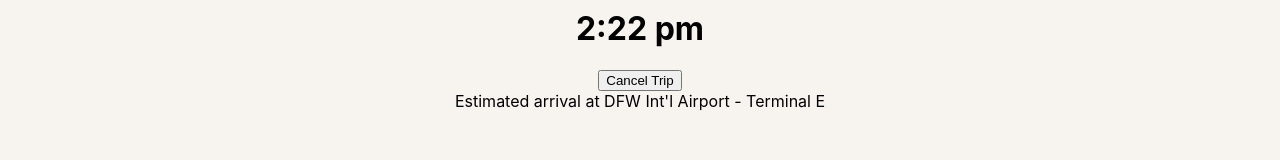
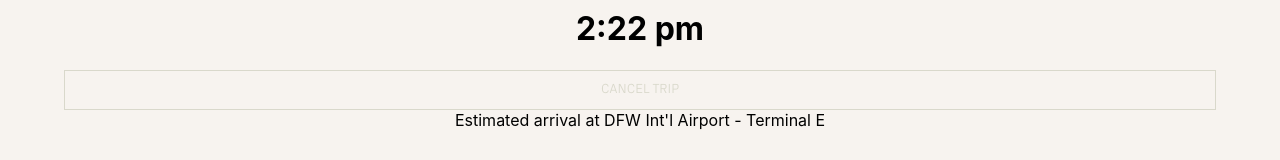
Before and after one commit to caitlineelliott/Alto-Coding-Exercise, a React (Create React App) app in the folder my-app/: page / in a window 1280 px wide. Shown: the part 392-552 px from the top of the page. Built offline with nearby package versions, Linux system fonts and the light colour scheme.

Commit message:
edited button styles

```diff
--- a/my-app/src/App.css
+++ b/my-app/src/App.css
@@ -201,3 +201,21 @@
   background-position: center center;
   background-repeat: no-repeat;
 }
+
+/* views 2-4 */
+
+/* #subtitle
+
+#title
+
+#description */
+
+#button {
+  width: 90vw;
+  height: 5vh;
+  background: transparent;
+  border: 1px solid rgb(217,216,203);
+  text-transform: uppercase;
+  color:rgb(217,216,203);
+  font-family: 'PxGrotesk-Light';
+}
--- a/my-app/src/App.js
+++ b/my-app/src/App.js
@@ -55,10 +55,10 @@
 
       </div>
       <div className="Container-Row2">
-        <p>{props.subtitleText}</p>
-        <h1>{props.titleText}</h1>
-        <p>{props.descriptionText}</p>
-        <button>{props.buttonText}</button>
+        <p id="subtitle">{props.subtitleText}</p>
+        <h1 id="title">{props.titleText}</h1>
+        <p id="description">{props.descriptionText}</p>
+        <button id="button">{props.buttonText}</button>
 
         {props.type === 'summary' && <div>{props.etaText}</div>}
       </div>
```
